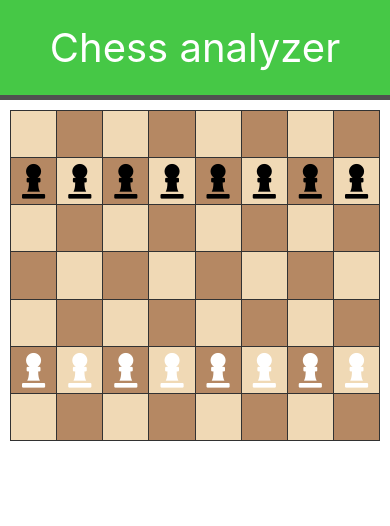
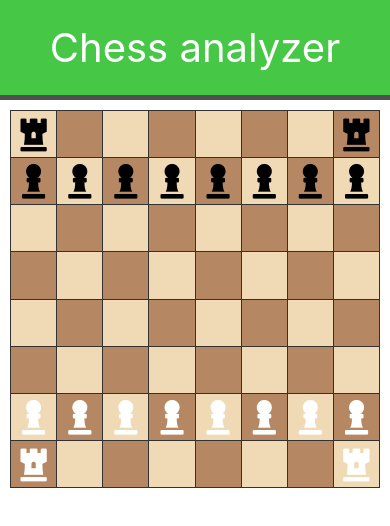
Before and after one commit to Torsteinws/chess-analyzer-app, a React Native app: screen / in a window 390 px wide. Shown: the top 526 px of the page. Built offline with nearby package versions, Linux system fonts and the light colour scheme.

Commit message:
The rook is function properly. The GetMoveSet function is nasty and needs refactoring -- but it will do for now

```diff
--- a/components/ChessBoard.js
+++ b/components/ChessBoard.js
@@ -231,13 +231,13 @@ const gridBorders = StyleSheet.create({
 
 
 
-const Rook = ({color}) => {
-    return (
-        <>
-            <Icon name="chess-rook" color={color} size={35}/>
-        </>
-    )
-}
+// const Rook = ({color}) => {
+//     return (
+//         <>
+//             <Icon name="chess-rook" color={color} size={35}/>
+//         </>
+//     )
+// }
 
 const Knight = ({color}) => {
     return (
@@ -273,13 +273,14 @@ const King = ({color}) => {
 
 const defaultPiecePlacement =  () => {
     return [
-        [ null, null, null, null, null, null, null, null],
+        [ new Rook("black"), null, null, null, null, null, null, new Rook("black")],
         [ new Pawn("black"), new Pawn("black"), new Pawn("black"), new Pawn("black"), new Pawn("black"), new Pawn("black"), new Pawn("black"), new Pawn("black")],
         [ null, null, null, null, null, null, null, null],
         [ null, null, null, null, null, null, null, null],
         [ null, null, null, null, null, null, null, null],
+        [ null, null, null, null, null, null, null, null],
         [ new Pawn("white"), new Pawn("white"), new Pawn("white"), new Pawn("white"), new Pawn("white"), new Pawn("white"), new Pawn("white"), new Pawn("white")],
-        [ null, null, null, null, null, null, null, null]
+        [ new Rook("white"), null, null, null, null, null, null, new Rook("white")]
     ]
 }
 
@@ -289,7 +290,6 @@ class Pawn {
         this.color = color
         this.icon = <Icon name="chess-pawn" color={color} size={37}/>
         this.hasMoved = false
-        this.isSelected = false
 
         if(color === "white"){
             this.isBottom = true
@@ -349,7 +349,7 @@ class Pawn {
     hitTest(square, board){
 
         // if out of bounds
-        if(square.row < 0 || square.col < 0 || square.row >= 7 || square.row >= 7){
+        if(square.row < 0 || square.col < 0 || square.row > 7 || square.row > 7){
             return squareStatus.offBoard
         }
 
@@ -368,6 +368,145 @@ class Pawn {
     }
 }
 
+class Rook {
+
+    constructor(color){
+        this.color = color
+        this.icon = <Icon name="chess-rook" color={color} size={35}/>
+        this.hasMoved = false
+
+        if(color === "white"){
+            this.isBottom = true
+        }
+        else if(color === "black"){
+            this.isBottom = false;
+        }
+    }
+
+    getMoveSet(row, col, board){
+
+        let posColMoves = this.getPosColMoves(row, col, board)
+        let negColMoves = this.getNegColMoves(row, col, board)
+        let posRowMoves = this.getPosRowMoves(row, col, board)
+        let negRowMoves = this.getNegRowMoves(row, col, board)
+
+        let moves = [...posColMoves, ...negColMoves, ...posRowMoves, ...negRowMoves]
+        if(moves.length <= 0){
+            moves = [{row: null, col: null}]
+        }
+        return moves
+    }
+
+    getPosColMoves(row, col, board){
+
+        let i = 1
+        let moves = []
+        while(col + i < 8){
+            let square = {row: row, col: col + i}
+            let status = this.hitTest(square, board)
+            if(status === squareStatus.empty){
+                moves = [...moves, square]
+            }
+            else if(status === squareStatus.foe){
+                moves = [...moves, square]
+                break;
+            }
+            else{
+                break;
+            }
+            i++
+        }
+        return moves
+    }
+
+    getNegColMoves(row, col, board){
+        let i = 1
+        let moves = []
+        while(col - i >= 0){
+            let square = {row: row, col: col - i}
+            let status = this.hitTest(square, board)
+            if(status === squareStatus.empty){
+                moves = [...moves, square]
+            }
+            else if(status === squareStatus.foe){
+                moves = [...moves, square]
+                break;
+            }
+            else{
+                break;
+            }
+            i++
+        }
+        return moves
+    }
+
+    getPosRowMoves(row, col, board){
+
+        let i = 1
+        let moves = []
+        while(row + i < 8){
+            let square = {row: row + i, col: col}
+            let status = this.hitTest(square, board)
+            if(status === squareStatus.empty){
+                moves = [...moves, square]
+            }
+            else if(status === squareStatus.foe){
+                moves = [...moves, square]
+                break;
+            }
+            else{
+                break;
+            }
+            i++
+        }
+        return moves
+    }
+
+
+    getNegRowMoves(row, col, board){
+        let i = 1
+        let moves = []
+        while(row - i >= 0){
+            let square = {row: row - i, col: col}
+            let status = this.hitTest(square, board)
+            if(status === squareStatus.empty){
+                moves = [...moves, square]
+            }
+            else if(status === squareStatus.foe){
+                moves = [...moves, square]
+                break;
+            }
+            else{
+                break;
+            }
+            i++
+        }
+        return moves
+    }
+
+    hitTest(square, board){
+
+        // if out of bounds
+        if(square.row < 0 || square.col < 0 || square.row > 7 || square.row > 7){
+            return squareStatus.offBoard
+        }
+
+        let piece = board[square.row][square.col]
+        if(piece){
+            if(piece.isBottom == this.isBottom){
+                return squareStatus.friend
+            }
+            else {
+                return squareStatus.foe
+            }
+        }
+        else{
+            return squareStatus.empty
+        }
+    }
+
+}
+
 const squareStatus = {
     friend: "friend",
     foe: "foe",
```
